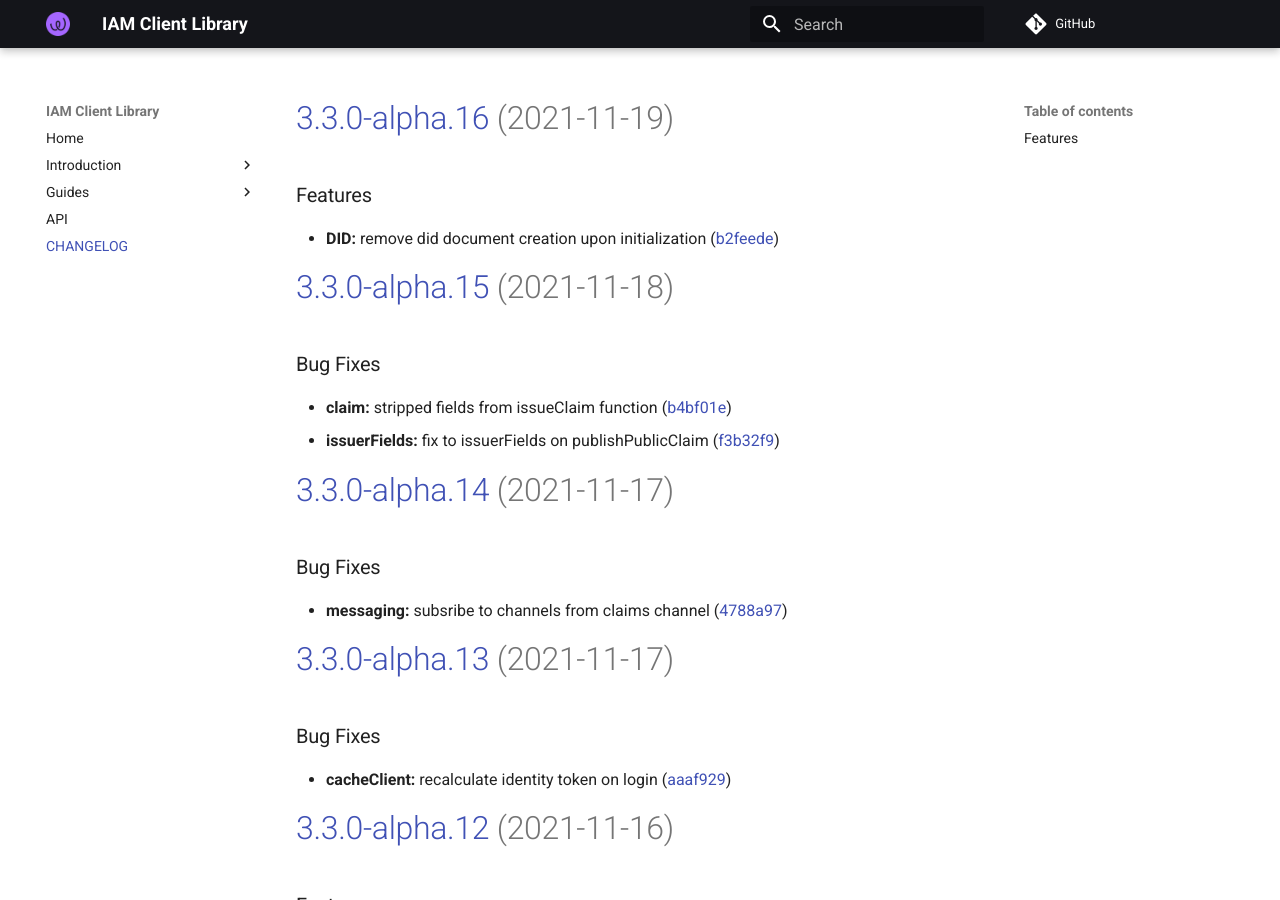
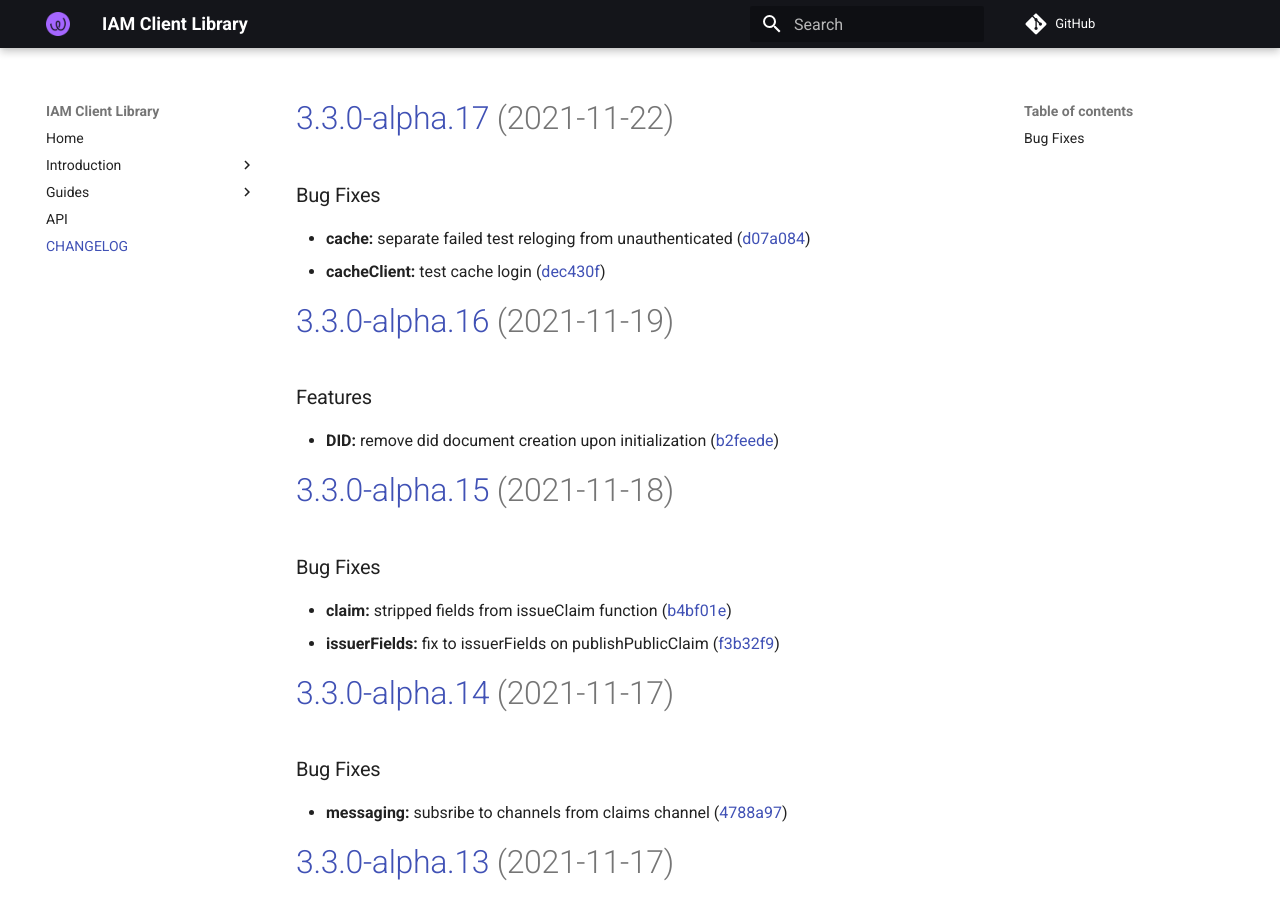
Before and after one commit to energywebfoundation/iam-client-lib, an MkDocs documentation site: the page built from docs/CHANGELOG.md, in a window 1280 px wide and 900 px high. Built offline with MkDocs 1.6.1 and Material for MkDocs 9.7.7, drawn with Linux system fonts in a browser that asks for light colours; comment, search, counter and statistics services are not loaded.

Commit message:
chore(release): 3.3.0-alpha.17 [skip ci]
# [3.3.0-alpha.17](https://github.com/energywebfoundation/iam-client-lib/compare/v3.3.0-alpha.16...v3.3.0-alpha.17) (2021-11-22)

### Bug Fixes

* **cache:** separate failed test reloging from unauthenticated ([d07a084](https://github.com/energywebfoundation/iam-client-lib/commit/d07a0849f4cdbfe6ea420c06231a659ed695eeb3))
* **cacheClient:** test cache login ([dec430f](https://github.com/energywebfoundation/iam-client-lib/commit/dec430f0e5d2f334eb77a0d809f7b0a408d8c4c1))

```diff
--- a/docs/CHANGELOG.md
+++ b/docs/CHANGELOG.md
@@ -1,3 +1,11 @@
+# [3.3.0-alpha.17](https://github.com/energywebfoundation/iam-client-lib/compare/v3.3.0-alpha.16...v3.3.0-alpha.17) (2021-11-22)
+
+
+### Bug Fixes
+
+* **cache:** separate failed test reloging from unauthenticated ([d07a084](https://github.com/energywebfoundation/iam-client-lib/commit/d07a0849f4cdbfe6ea420c06231a659ed695eeb3))
+* **cacheClient:** test cache login ([dec430f](https://github.com/energywebfoundation/iam-client-lib/commit/dec430f0e5d2f334eb77a0d809f7b0a408d8c4c1))
+
 # [3.3.0-alpha.16](https://github.com/energywebfoundation/iam-client-lib/compare/v3.3.0-alpha.15...v3.3.0-alpha.16) (2021-11-19)
 
 
--- a/package.json
+++ b/package.json
@@ -1,6 +1,6 @@
 {
     "name": "iam-client-lib",
-    "version": "3.3.0-alpha.16",
+    "version": "3.3.0-alpha.17",
     "description": "Library for Decentralized Identity and Access Management",
     "main": "dist/index.js",
     "module": "dist/index.esm.js",
```
